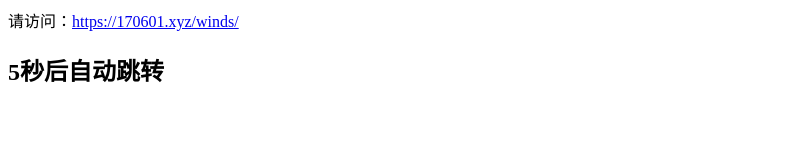
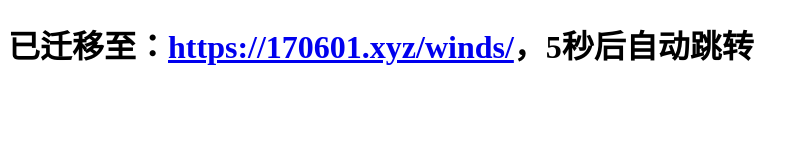
Before and after one commit to kaygb/rediect-winds, a plain HTML site: page index.html in a window 1280 px wide. Shown: the whole page, without its empty margins (0-809 px from the left). Drawn offline with Linux system fonts and the light colour scheme.

Commit message:
Update index.html

```diff
--- a/index.html
+++ b/index.html
@@ -7,8 +7,8 @@
     <meta http-equiv="refresh" content="5; url=https://170601.xyz/lab/winds/" />
     <title>REDIECT</title>
 </head>
-<body
-      <h1 class="">请访问：<a href="https://170601.xyz/winds/">https://170601.xyz/winds/</a></h1>
-<h2>5秒后自动跳转</h2>
+<body>
+      <h1 class="">已迁移至：<a href="https://170601.xyz/winds/">https://170601.xyz/winds/</a>，5秒后自动跳转</h1>
+
 </body>
 </html>
```
